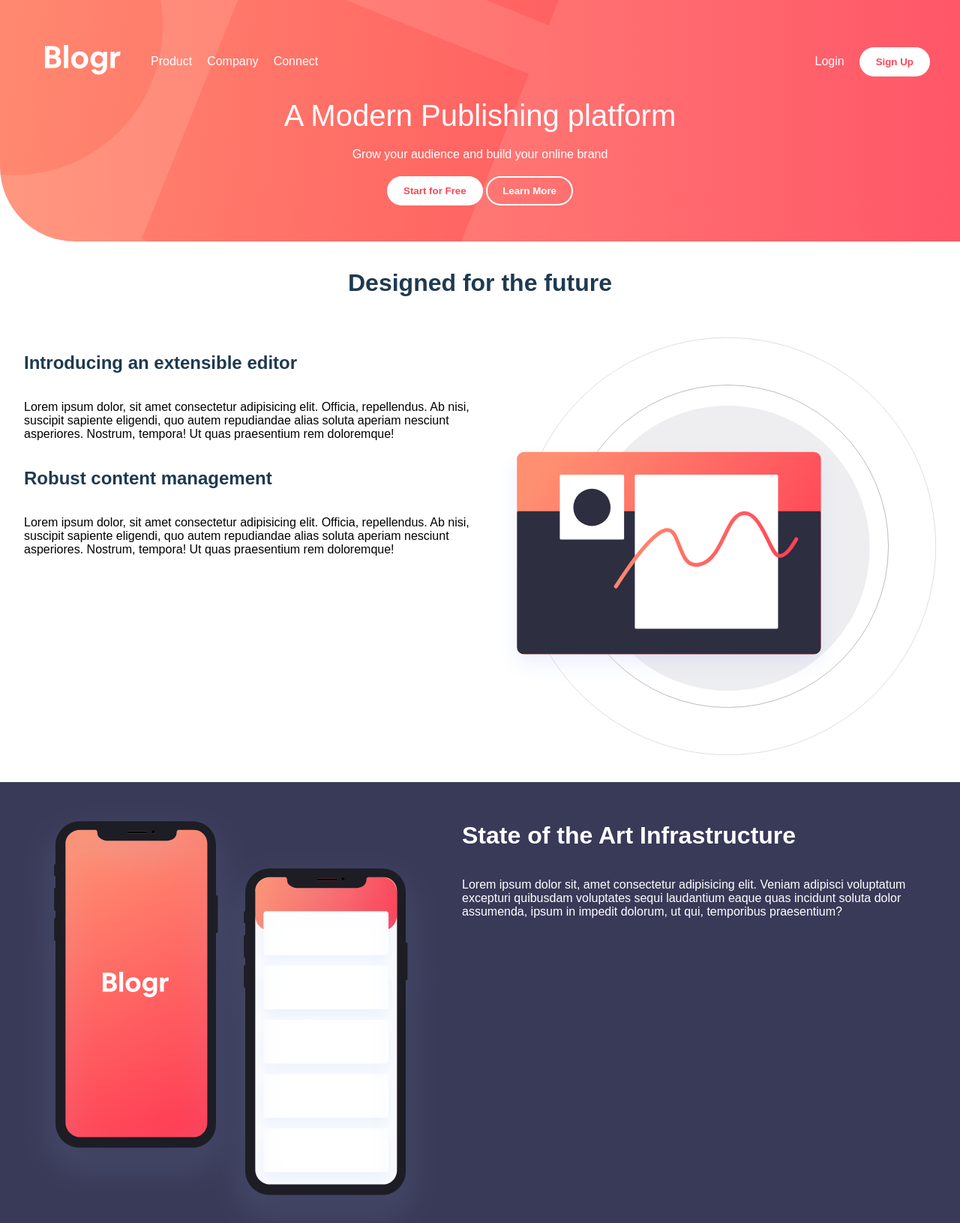
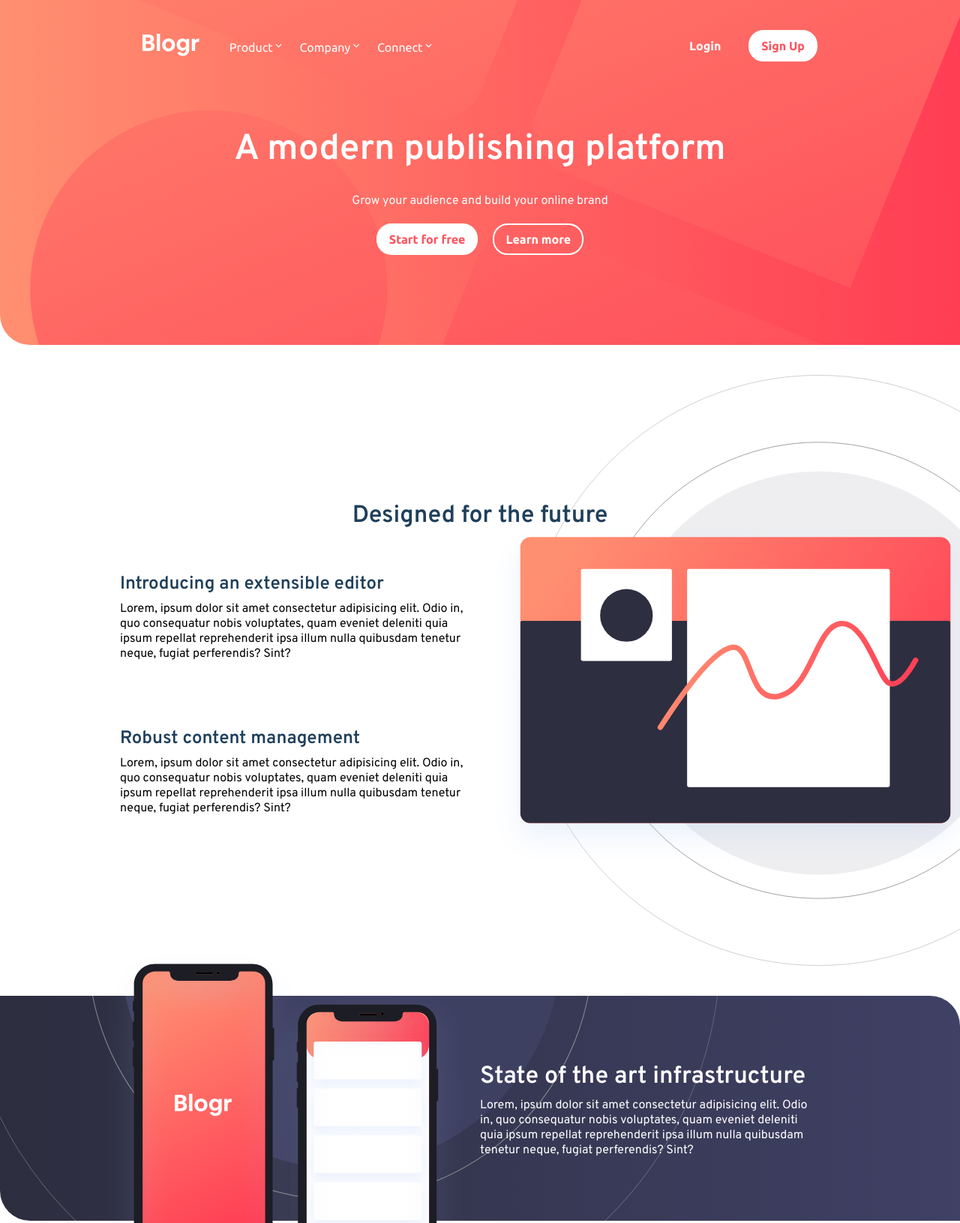
Before and after one commit to carnage-mode/Kuraz-blogr, a plain HTML site: page index.html in a window 1280 px wide. Shown: the top 1631 px of the page at 75% size. Drawn offline with nearby package versions, Linux system fonts and the light colour scheme.

Commit message:
Rewrite the layout and styling from scratch

```diff
--- a/index.html
+++ b/index.html
@@ -1,141 +1,154 @@
 <!doctype html>
 <html lang="en">
   <head>
+    <meta charset="UTF-8" />
+    <meta name="viewport" content="width=device-width, initial-scale=1.0" />
+    <link rel="stylesheet" href="./style.css" />
     <title>Blogr</title>
-    <meta charset="UTF-8" />
-    <link rel="stylesheet" href="./style.css" />
   </head>
   <body>
-    <div class="header">
-      <div class="navigation gap">
-        <div class="left">
-          <a href="#" class="logo"><img src="images/logo.svg" alt="" /></a>
-          <a href="#" class="nav">Product</a>
-          <a href="#" class="nav">Company</a>
-          <a href="#" class="nav">Connect</a>
+    <div class="section header">
+      <div class="clamp">
+        <div class="nav split">
+          <div class="left center-horizontal gap">
+            <a href="#" class="link">
+              <img
+                src="./images/logo.svg"
+                alt="Logo"
+                class="logo right-margin"
+              />
+            </a>
+            <a href="#" class="link dropdown">Product</a>
+            <a href="#" class="link dropdown">Company</a>
+            <a href="#" class="link dropdown">Connect</a>
           </div>
-        <div class="right">
-          <a href="#" class="nav" id="login">Login</a>
-          <button class="primary" id="sign-up">Sign Up</button>
+          <div class="right center-horizontal gap wrap">
+            <button class="neutral">Login</button>
+            <button class="primary">Sign Up</button>
           </div>
         </div>
-      <div class="one section center spread gap gap">
-        <div class="title-description section center gap">
-          <div class="title">A Modern Publishing platform</div>
-          <div class="description">
-            Grow your audience and build your online brand
-          </div>
-        </div>
-        <div class="button-group">
-          <button class="primary">Start for Free</button>
-          <button class="secondary">Learn More</button>
+        <div class="intro center gap text-center">
+          <h1 class="white">A modern publishing platform</h1>
+          <p class="white">Grow your audience and build your online brand</p>
+          <div class="center-horizontal gap">
+            <button class="primary">Start for free</button>
+            <button class="secondary">Learn more</button>
           </div>
         </div>
       </div>
-
-    <div class="content">
-      <div class="two">
-        <h1 class="title secondary">Designed for the future</h1>
-        <div class="container">
+    </div>
+    <div class="section one">
+      <div class="clamp">
+        <div class="center">
+          <h2>Designed for the future</h2>
+        </div>
+        <div class="split even">
           <div class="left">
-            <h2 class="secondary">Introducing an extensible editor</h2>
-            <p class="base">
-              Lorem ipsum dolor, sit amet consectetur adipisicing elit. Officia,
-              repellendus. Ab nisi, suscipit sapiente eligendi, quo autem
-              repudiandae alias soluta aperiam nesciunt asperiores. Nostrum,
-              tempora! Ut quas praesentium rem doloremque!
-            </p>
-            <h2 class="secondary">Robust content management</h2>
-            <p class="base">
-              Lorem ipsum dolor, sit amet consectetur adipisicing elit. Officia,
-              repellendus. Ab nisi, suscipit sapiente eligendi, quo autem
-              repudiandae alias soluta aperiam nesciunt asperiores. Nostrum,
-              tempora! Ut quas praesentium rem doloremque!
+            <div class="subsection">
+              <h3>Introducing an extensible editor</h3>
+              <p>
+                Lorem, ipsum dolor sit amet consectetur adipisicing elit. Odio
+                in, quo consequatur nobis voluptates, quam eveniet deleniti quia
+                ipsum repellat reprehenderit ipsa illum nulla quibusdam tenetur
+                neque, fugiat perferendis? Sint?
               </p>
             </div>
-          <div class="right">
-            <img
-              src="./images/illustration-editor-desktop.svg"
-              alt=""
-              class="medium"
-            />
+            <div class="subsection">
+              <h3>Robust content management</h3>
+              <p>
+                Lorem, ipsum dolor sit amet consectetur adipisicing elit. Odio
+                in, quo consequatur nobis voluptates, quam eveniet deleniti quia
+                ipsum repellat reprehenderit ipsa illum nulla quibusdam tenetur
+                neque, fugiat perferendis? Sint?
+              </p>
+            </div>
+          </div>
+          <div class="right"></div>
         </div>
       </div>
     </div>
-      <div class="three">
-        <div class="container white">
+    <div class="section two">
+      <div class="clamp">
+        <div class="split even">
           <div class="left">
-            <img src="./images/illustration-phones.svg" alt="" />
+            <img src="./images/illustration-phones.svg" alt="" class="medium" />
           </div>
           <div class="right">
-            <h1>State of the Art Infrastructure</h1>
-            <p>
-              Lorem ipsum dolor sit, amet consectetur adipisicing elit. Veniam
-              adipisci voluptatum excepturi quibusdam voluptates sequi
-              laudantium eaque quas incidunt soluta dolor assumenda, ipsum in
-              impedit dolorum, ut qui, temporibus praesentium?
-            </p>
-          </div>
-        </div>
-      </div>
-      <div class="four">
-        <div class="container">
-          <div class="left">
-            <img
-              src="./images/illustration-laptop-desktop.svg"
-              alt=""
-              class="medium"
-            />
-          </div>
-          <div class="right">
-            <h2 class="secondary">Introducing an extensible editor</h2>
-            <p class="base">
-              Lorem ipsum dolor, sit amet consectetur adipisicing elit. Officia,
-              repellendus. Ab nisi, suscipit sapiente eligendi, quo autem
-              repudiandae alias soluta aperiam nesciunt asperiores. Nostrum,
-              tempora! Ut quas praesentium rem doloremque!
-            </p>
-            <h2 class="secondary">Robust content management</h2>
-            <p class="base">
-              Lorem ipsum dolor, sit amet consectetur adipisicing elit. Officia,
-              repellendus. Ab nisi, suscipit sapiente eligendi, quo autem
-              repudiandae alias soluta aperiam nesciunt asperiores. Nostrum,
-              tempora! Ut quas praesentium rem doloremque!
+            <div class="subsection">
+              <h2 class="white">State of the art infrastructure</h2>
+              <p class="white">
+                Lorem, ipsum dolor sit amet consectetur adipisicing elit. Odio
+                in, quo consequatur nobis voluptates, quam eveniet deleniti quia
+                ipsum repellat reprehenderit ipsa illum nulla quibusdam tenetur
+                neque, fugiat perferendis? Sint?
               </p>
             </div>
           </div>
         </div>
       </div>
-
-    <div class="footer">
-      <div>
-        <img src="images/logo.svg" alt="" />
     </div>
-      <div>
-        <h4>Product</h4>
-        <div class="links">
-          <a href="#">Overview</a>
-          <a href="#">Pricing</a>
-          <a href="#">Marketplace</a>
-          <a href="#">Features</a>
-          <a href="#">Integrations</a>
+    <div class="section three">
+      <div class="clamp">
+        <div class="split even">
+          <div class="left"></div>
+          <div class="right">
+            <div class="subsection">
+              <h3>Free, open, simple</h3>
+              <p>
+                Lorem, ipsum dolor sit amet consectetur adipisicing elit. Odio
+                in, quo consequatur nobis voluptates, quam eveniet deleniti quia
+                ipsum repellat reprehenderit ipsa illum nulla quibusdam tenetur
+                neque, fugiat perferendis? Sint?
+              </p>
+            </div>
+            <div class="subsection">
+              <h3>Powerful tooling</h3>
+              <p>
+                Lorem, ipsum dolor sit amet consectetur adipisicing elit. Odio
+                in, quo consequatur nobis voluptates, quam eveniet deleniti quia
+                ipsum repellat reprehenderit ipsa illum nulla quibusdam tenetur
+                neque, fugiat perferendis? Sint?
+              </p>
             </div>
           </div>
-      <div>
-        <h4>Company</h4>
-        <div class="links">
-          <a href="#">About</a>
-          <a href="#">Team</a>
-          <a href="#">Blog</a>
-          <a href="#">Careers</a>
         </div>
       </div>
-      <div>
-        <h4>Connect</h4>
-        <div class="links">
-          <a href="#">Contact</a>
-          <a href="#">Newsletter</a>
-          <a href="#">Linkedin</a>
+    </div>
+    <div class="section footer">
+      <div class="clamp">
+        <div class="split">
+          <div class="column">
+            <a href="#" class="link">
+              <img src="./images/logo.svg" alt="Logo" class="logo" />
+            </a>
+          </div>
+          <div class="column">
+            <h5 class="white">Product</h5>
+            <div class="links column">
+              <a href="#" class="link">Overview</a>
+              <a href="#" class="link">Pricing</a>
+              <a href="#" class="link">Marketplace</a>
+              <a href="#" class="link">Features</a>
+              <a href="#" class="link">Integrations</a>
+            </div>
+          </div>
+          <div class="column">
+            <h5 class="white">Company</h5>
+            <div class="links column">
+              <a href="#" class="link">About</a>
+              <a href="#" class="link">Team</a>
+              <a href="#" class="link">Blog</a>
+              <a href="#" class="link">Careers</a>
+            </div>
+          </div>
+          <div class="column">
+            <h5 class="white">Connect</h5>
+            <div class="links column">
+              <a href="#" class="link">Contact</a>
+              <a href="#" class="link">Newsletter</a>
+              <a href="#" class="link">Linkedin</a>
+            </div>
+          </div>
         </div>
       </div>
     </div>
--- a/style.css
+++ b/style.css
@@ -1,8 +1,41 @@
+@import url("https://fonts.googleapis.com/css2?family=Overpass:ital,wght@0,100..900;1,100..900&family=Ubuntu:ital,wght@0,400;0,500;0,700;1,400;1,500;1,700&display=swap");
+@import url("https://fonts.googleapis.com/css2?family=Material+Symbols+Outlined");
+
+:root {
+  /* Primary */
+  --light-red: hsl(356, 100%, 66%); /* CTA text */
+  --very-light-red: hsl(355, 100%, 74%); /* CTA hover-background */
+  --very-dark-blue: hsl(208, 49%, 24%); /* headings */
+
+  /* Neutral */
+  --white: hsl(0, 0%, 100%); /* text */
+  --grayish-blue: hsl(240, 2%, 79%); /* footer text */
+  --very-dark-grayish-blue: hsl(207, 13%, 34%); /* body copy */
+  --very-dark-black-blue: hsl(240, 10%, 16%); /* footer background */
+
+  /* Gradient */
+  --intro-gradient: linear-gradient(
+    to right,
+    hsla(13, 100%, 72%, 1),
+    hsla(353, 100%, 62%, 1)
+  );
+  --body-gradient: linear-gradient(
+    to right,
+    hsla(237, 17%, 21%, 1),
+    hsl(237, 23%, 32%, 1)
+  );
+}
+
 body {
   box-sizing: border-box;
   height: 100vh;
   margin: 0;
-  font-family: Arial, Helvetica, sans-serif;
+  font-family: "Overpass", Arial, Helvetica, sans-serif;
+  font-size: 16px;
+}
+
+* {
+  margin: 0;
 }
 
 *,
@@ -12,154 +45,218 @@ body {
   padding: 0;
   border: none;
   color: inherit;
+  font: inherit;
   background-color: transparent;
   cursor: pointer;
 }
 
-.primary {
-  color: #ff4457;
+.white {
+  color: var(--white);
 }
 
-.secondary {
-  color: #1e3a50;
+h1,
+h2,
+h3,
+h4,
+h5 {
+  font-weight: 600;
+  color: var(--very-dark-blue);
+  margin: 8px 0;
 }
 
-.white {
-  color: white;
+h1 {
+  font-size: 48px;
+}
+
+h2 {
+  font-size: 32px;
+}
+
+h3 {
+  font-size: 24px;
+}
+
+h4 {
+  font-size: 18px;
+}
+
+a.link {
+  text-decoration: none;
+}
+
+a.link:hover {
+  text-decoration: underline;
+}
+
+a.link.dropdown::after {
+  content: "\e313";
+  font-family: "Material Symbols Outlined";
+  vertical-align: center;
+  display: inline-block;
+}
+
+a.link.dropdown:hover::after {
+  text-decoration: none;
+  text-align: center;
+  vertical-align: center;
+  display: inline-block;
+  content: "\e316";
+  font-family: "Material Symbols Outlined";
 }
 
 button {
-  border-radius: 10vh;
-  border: 2px solid transparent;
-  padding: 10px 20px;
-  font-weight: bold;
+  font-family: "Ubuntu", Arial, Helvetica, sans-serif;
+  font-weight: 700;
+  border-radius: 20px;
+  border: transparent solid 2px;
+  padding: 10px 15px;
 }
 
 button.primary {
-  background: white;
-  color: #ff4457;
+  color: var(--light-red);
+  background-color: var(--white);
+  border-color: var(--white);
+}
+
+button.primary:hover {
+  color: var(--white);
+  background-color: var(--very-light-red);
+  border-color: transparent;
 }
 
 button.secondary {
-  background: transparent;
-  color: white;
-  border-color: white;
+  border-color: var(--white);
+}
+
+button.secondary:hover {
+  color: var(--light-red);
+  background-color: var(--white);
+  border-color: var(--white);
+}
+
+button.neutral:hover {
+  border-color: var(--white);
+}
+
+img.logo {
+  height: 30px;
+  width: auto;
+}
+
+img.medium {
+  height: 500px;
+  width: auto;
+  object-fit: cover;
+  transform: translate(-10%, -20%);
 }
 
 .section {
   display: flex;
   flex-direction: column;
+  align-items: center;
+  padding: 40px;
+  margin-bottom: 40px;
 }
 
-.section .title {
-  font-size: 40px;
+.subsection {
+  padding: 40px 0;
 }
 
-.section.center {
+.clamp {
+  width: clamp(500px, 75%, 1000px);
+}
+
+.center {
+  display: flex;
+  flex-direction: column;
   align-items: center;
 }
 
-.section.spread {
-  justify-content: space-between;
+.text-center {
+  text-align: center;
+}
+
+.center-horizontal {
+  display: flex;
+  align-items: center;
 }
 
 .gap {
   gap: 20px;
 }
 
-.header {
-  background-image: linear-gradient(
-      to right,
-      rgb(255, 140, 113, 0.9),
-      rgb(255, 68, 87, 0.9)
-    ),
-    url("./images/bg-pattern-intro-desktop.svg");
-  padding: 40px;
-  background-position:
-    left,
-    150% 70%;
-  background-size: 100%, 200vh;
-  background-repeat: no-repeat, no-repeat;
-  border-radius: 0 0 0 100px;
+.warp {
+  flex-wrap: wrap;
+}
+
+.right-margin {
+  margin-right: 20px;
+}
+
+.split {
+  display: flex;
+  justify-content: space-between;
+}
+
+.split.even .left,
+.split.even .right {
+  width: 50%;
 }
 
 .header {
-  color: white;
+  background: url("./images/bg-pattern-intro-desktop.svg"),
+    var(--intro-gradient);
+  background-repeat: no-repeat, no-repeat;
+  background-position: center, left;
+  background-size: 150%, 100%;
+  color: var(--white);
+  border-bottom-left-radius: 40px;
+  padding-bottom: 120px;
 }
 
-.navigation {
-  display: flex;
-  align-content: space-between;
-  justify-content: space-between;
+.nav {
+  font-family: "Ubuntu", Arial, Helvetica, sans-serif;
+  padding: 0 0 80px 0;
 }
 
-.navigation .left,
-.navigation .right {
+.column {
   display: flex;
-  align-items: center;
-  gap: 20px;
+  flex-direction: column;
+  gap: 16px;
 }
 
-a.logo {
-  padding: 20px;
+.one {
+  background: url("./images/illustration-editor-desktop.svg");
+  background-repeat: no-repeat;
+  background-position: 145% 50%;
+  background-size: contain;
+  padding: 160px 0;
 }
 
-a.nav {
-  text-decoration: none;
+.two {
+  background: url("./images/bg-pattern-circles.svg"), var(--body-gradient);
+  background-repeat: no-repeat;
+  background-position: -20% 80%;
+  border-top-right-radius: 40px;
+  border-bottom-left-radius: 40px;
+  height: 300px;
+  margin-bottom: 80px;
 }
 
-.header .one {
-  padding: 8px;
-}
-
-.content {
-  display: flex;
-  flex-direction: column;
-}
-
-.content * {
-  padding: 8px;
-}
-
-.container {
-  display: flex;
-  justify-content: space-around;
-}
-
-.content .two {
-  display: flex;
-  flex-direction: column;
-  align-items: center;
-}
-
-.content .three {
-  background: rgb(57, 58, 88);
-}
-
-img.medium {
-  width: 600px;
-  height: auto;
-}
-
-.links {
-  display: flex;
-  flex-direction: column;
-  gap: 8px;
-}
-
-.links a {
-  text-decoration: none;
-  color: #bfbfc7;
+.three {
+  background: url("./images/illustration-laptop-desktop.svg");
+  background-repeat: no-repeat;
+  background-size: contain;
+  background-position: -45% 50%;
+  padding: 160px 0;
 }
 
 .footer {
   position: relative;
   bottom: 0;
   left: 0;
-  background: #24242c;
-  color: white;
-  padding: 40px;
-  display: flex;
-  gap: 8px;
-  justify-content: space-around;
+  background: var(--very-dark-black-blue);
+  color: var(--grayish-blue);
+  font-family: "Ubuntu", Arial, Helvetica, sans-serif;
+  border-top-right-radius: 40px;
 }
```
Lines whose indentation alone changed are shown as unchanged.
